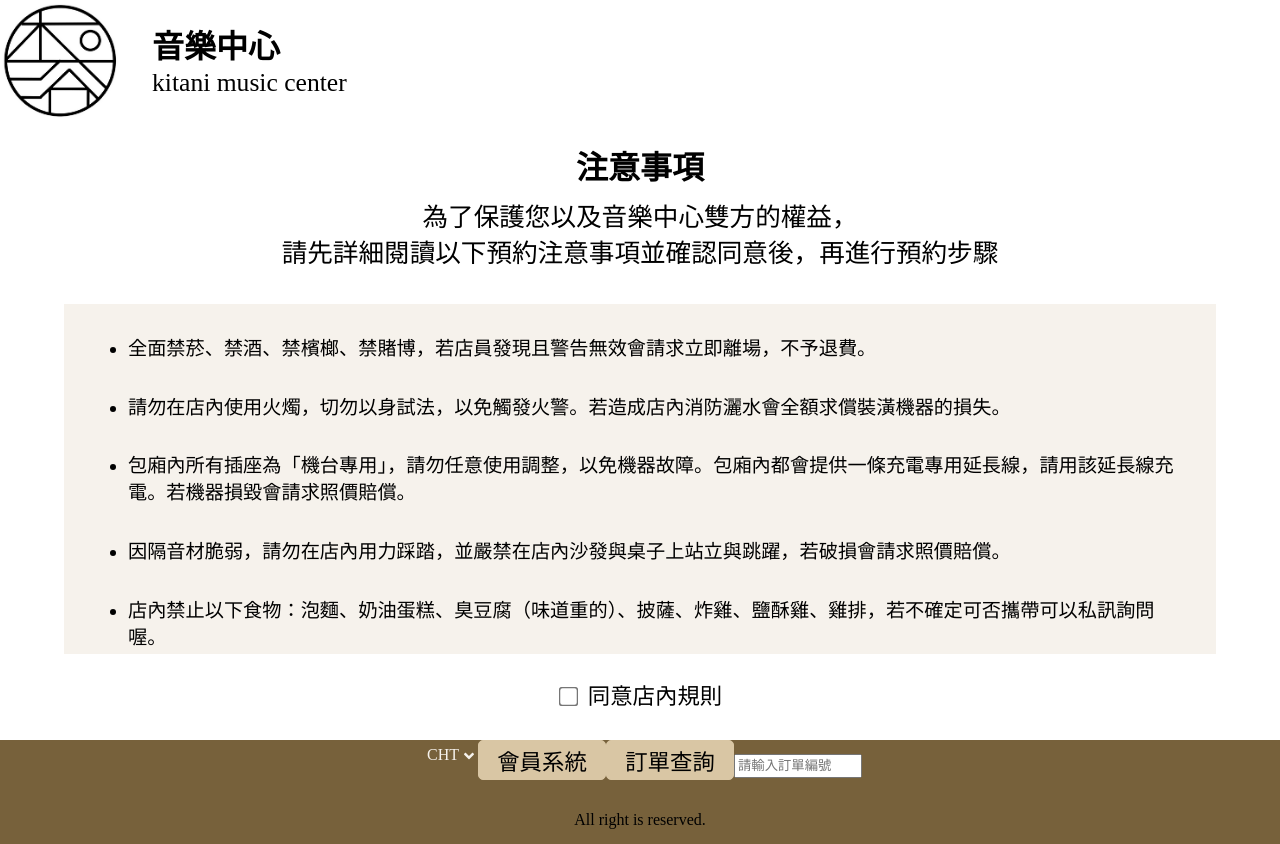
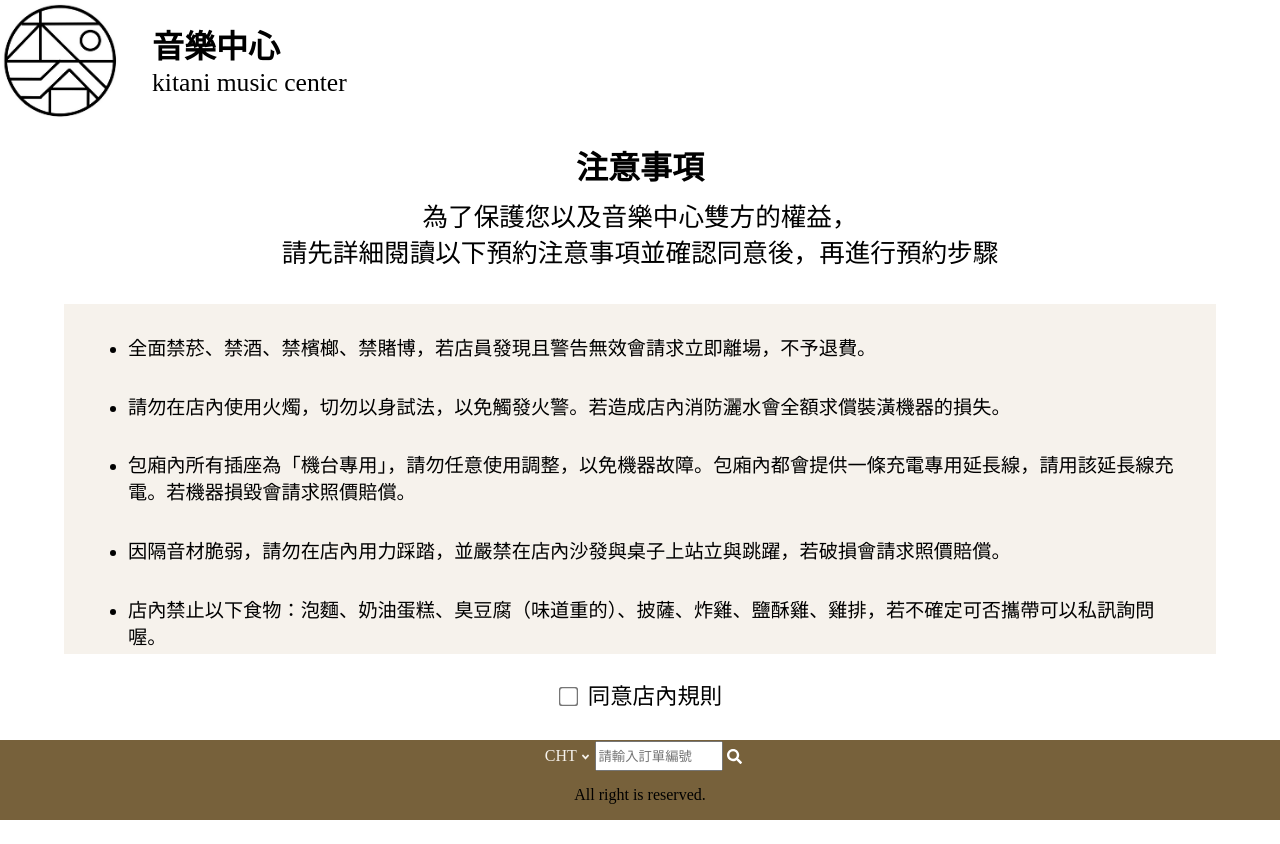
Before and after one commit to mshmwr/reservation-system, a React app: page /notice in a window 1280 px wide. After the commit the page ends 820 px from the top, so only its background shows below. Built offline with nearby package versions, Linux system fonts and the light colour scheme.

Commit message:
modify order-enquiry feature in menu to styled-component

```diff
--- a/src/components/ui/Dropdowns.js
+++ b/src/components/ui/Dropdowns.js
@@ -40,7 +40,7 @@ const MyDropdowns = ({ langs, language, switchLanguageClickHandler, className })
 const Dropdowns = styled(MyDropdowns)`
     position: relative;
     width:60px;
-    height:30px;
+    height:var(--menu-item-height);
     text-align: center;
     color: var(--dark);
 
@@ -74,8 +74,8 @@ const Dropdowns = styled(MyDropdowns)`
         position: relative;
         top: -2px;
         left: 5px;
-        width: calc(${props => props.listItemHeight} / 4);
-        height: calc(${props => props.listItemHeight} / 4);
+        width: calc(var(--menu-item-height) / 4);
+        height: calc(var(--menu-item-height) / 4);
 
     }
 
--- a/src/components/ui/Menu.css
+++ b/src/components/ui/Menu.css
@@ -1,15 +1,7 @@
 .menu {
   display: flex;
 }
-.menu .common__block {
-  margin-bottom: 1rem;
-}
 
-.menu Button {
-  padding: 0.2rem 0;
-  width: var(--homeMenu-width);
-  min-width: auto;
-}
 .home__menu__feature {
   display: flex;
   justify-content: center;
@@ -17,12 +9,3 @@
   text-decoration: none;
   flex-direction: column;
 }
-
-.home__menu__order__input {
-  height: 24px;
-  width: var(--homeMenu-width);
-  box-sizing: border-box;
-}
-.home__menu__order__result {
-  margin: 0.5rem 0;
-}
--- a/src/components/ui/Menu.js
+++ b/src/components/ui/Menu.js
@@ -1,12 +1,10 @@
 import React, { useState, useEffect } from "react";
-import { Link } from "react-router-dom";
 
 import "./Menu.css";
-import { getReservedData } from "../../apis/reservedDataApi";
-import Button from "./Button";
 import { useTranslation } from "react-i18next";
 
 import Dropdowns from "./Dropdowns";
+import OrderEnquiry from "./OrderEnquiry";
 
 const Menu = ({
   isLoggedIn,
@@ -15,8 +13,6 @@ const Menu = ({
 }) => {
   const { t } = useTranslation();
   const { i18n } = useTranslation();
-  const [inputOrderId, setInputOrderId] = useState("");
-  const [orderSearchResultText, setOrderSearchResultText] = useState("");
 
 
   const langs = t("multiLanguages", { returnObjects: true });
@@ -31,71 +27,11 @@ const Menu = ({
   const switchLanguageClickHandler = (e) => {
     setLanguage(e.target.id);
   };
-  const orderSearchClickHandler = async () => {
-    const orderId = inputOrderId;
-    if (orderId === "") {
-      setOrderSearchResultText(orderId);
-      setOrderSearchResultArr([]);
-      return;
-    }
-    if (orderId.length < 40) {
-      setOrderSearchResultText(t("features.orderSearchTexts.noResult"));
-      setOrderSearchResultArr([]);
-      return;
-    }
-
-    const fetchedData = await getReservedData(undefined, orderId, undefined); //only one record
-    if (fetchedData === null) {
-      return;
-    }
-    const resultData = fetchedData.result;
-    if (resultData.length === 0) {
-      setOrderSearchResultText(t("features.orderSearchTexts.noResult"));
-      setOrderSearchResultArr([]);
-      // console.log("fetch data is empty array");
-    } else {
-      setOrderSearchResultArr(resultData);
-      setShowWindow(true);
-    }
-  };
-  const orderInputHandler = (e) => {
-    setInputOrderId(e.target.value);
-  };
-  const orderInputOnFocus = () => { };
-  const orderInputOnBlur = () => {
-    setOrderSearchResultText("");
-  };
 
   return (
     <div className="menu">
       <Dropdowns langs={langs} language={language} switchLanguageClickHandler={switchLanguageClickHandler} listItemHeight="40px" listItemWidth="80px" />
-
-      <Link to="/memberSystem" className="common__block home__menu__feature">
-        <Button text={t("features.memberSystem")} />
-      </Link>
-
-      {isLoggedIn && (
-        <Link to="/management" className="common__block home__menu__feature">
-          <Button text={t("features.management")} />
-        </Link>
-      )}
-      <div className="common__block home__menu__order">
-        <Button
-          text={t("features.orderSearch")}
-          clickEvent={orderSearchClickHandler}
-        />
-        <input
-          type="text"
-          placeholder={t("features.orderSearchTexts.orderIdInput")}
-          className="home__menu__order__input"
-          onChange={orderInputHandler}
-          onFocus={orderInputOnFocus}
-          onBlur={orderInputOnBlur}
-        />
-        {orderSearchResultText === "" ? null : (
-          <p className="home__menu__order__result">{orderSearchResultText}</p>
-        )}
-      </div>
+      <OrderEnquiry setOrderSearchResultArr={setOrderSearchResultArr} setShowWindow={setShowWindow} />
     </div>
   );
 };
--- /dev/null
+++ b/src/components/ui/OrderEnquiry.js
@@ -0,0 +1,98 @@
+import React, { useState } from "react";
+import styled from "styled-components";
+import { getSVGURI } from "../../utils/Utils"
+import { faSearch } from "@fortawesome/free-solid-svg-icons";
+import { useTranslation } from "react-i18next";
+import { getReservedData } from "../../apis/reservedDataApi";
+
+
+const MyOrderEnquiry = ({ className, setOrderSearchResultArr, setShowWindow, }) => {
+    const { t } = useTranslation();
+    const [inputOrderId, setInputOrderId] = useState("");
+    const [orderSearchResultText, setOrderSearchResultText] = useState("");
+
+    const orderSearchClickHandler = async () => {
+        const orderId = inputOrderId;
+        if (orderId === "") {
+            setOrderSearchResultText(orderId);
+            setOrderSearchResultArr([]);
+            return;
+        }
+        if (orderId.length < 40) {
+            setOrderSearchResultText(t("features.orderSearchTexts.noResult"));
+            setOrderSearchResultArr([]);
+            return;
+        }
+
+        const fetchedData = await getReservedData(undefined, orderId, undefined); //only one record
+        if (fetchedData === null) {
+            return;
+        }
+        const resultData = fetchedData.result;
+        if (resultData.length === 0) {
+            setOrderSearchResultText(t("features.orderSearchTexts.noResult"));
+            setOrderSearchResultArr([]);
+            // console.log("fetch data is empty array");
+        } else {
+            setOrderSearchResultArr(resultData);
+            setShowWindow(true);
+        }
+    };
+    const orderInputHandler = (e) => {
+        setInputOrderId(e.target.value);
+    };
+    const orderInputOnFocus = () => { };
+    const orderInputOnBlur = () => {
+        setOrderSearchResultText("");
+    };
+
+
+    return (<>
+        <div className={`${className} menu__order`}>
+            {/* <Button
+                text={t("features.orderSearch")}
+                clickEvent={orderSearchClickHandler}
+            /> */}
+            <input
+                type="text"
+                placeholder={t("features.orderSearchTexts.orderIdInput")}
+                className="menu__order__input"
+                onChange={orderInputHandler}
+                onFocus={orderInputOnFocus}
+                onBlur={orderInputOnBlur}
+            />
+            <div className="menu__order__searchIcon" onClick={orderSearchClickHandler}></div>
+        </div>
+        {orderSearchResultText === "" ? null : (
+            <p className="menu__order__result">{orderSearchResultText}</p>
+        )}
+    </>
+    )
+}
+
+
+const OrderEnquiry = styled(MyOrderEnquiry)`
+    display:flex;
+    flex-direction: row;
+    align-items: center;
+
+    .menu__order__input {
+        height: var(--menu-item-height);
+        width: var(--homeMenu-width);
+        box-sizing: border-box;
+    }
+
+    .menu__order__result {
+        margin: 0.5rem 0;
+    }
+
+    .menu__order__searchIcon{
+        width: calc(var(--menu-item-height)/2);
+        height: calc(var(--menu-item-height)/2);
+        margin:0 0.25rem;
+        background-image: url(${getSVGURI(faSearch, "#FFFFFF")});
+    }
+
+`;
+
+export default OrderEnquiry;
--- a/src/css/common.css
+++ b/src/css/common.css
@@ -31,6 +31,7 @@
   --logo-width: 120px;
   --scrollbar-width: 15px;
   --homeMenu-width: 8rem;
+  --menu-item-height:30px;
 
   /* RWD size*/
   --mobile-width: 360px;
```
